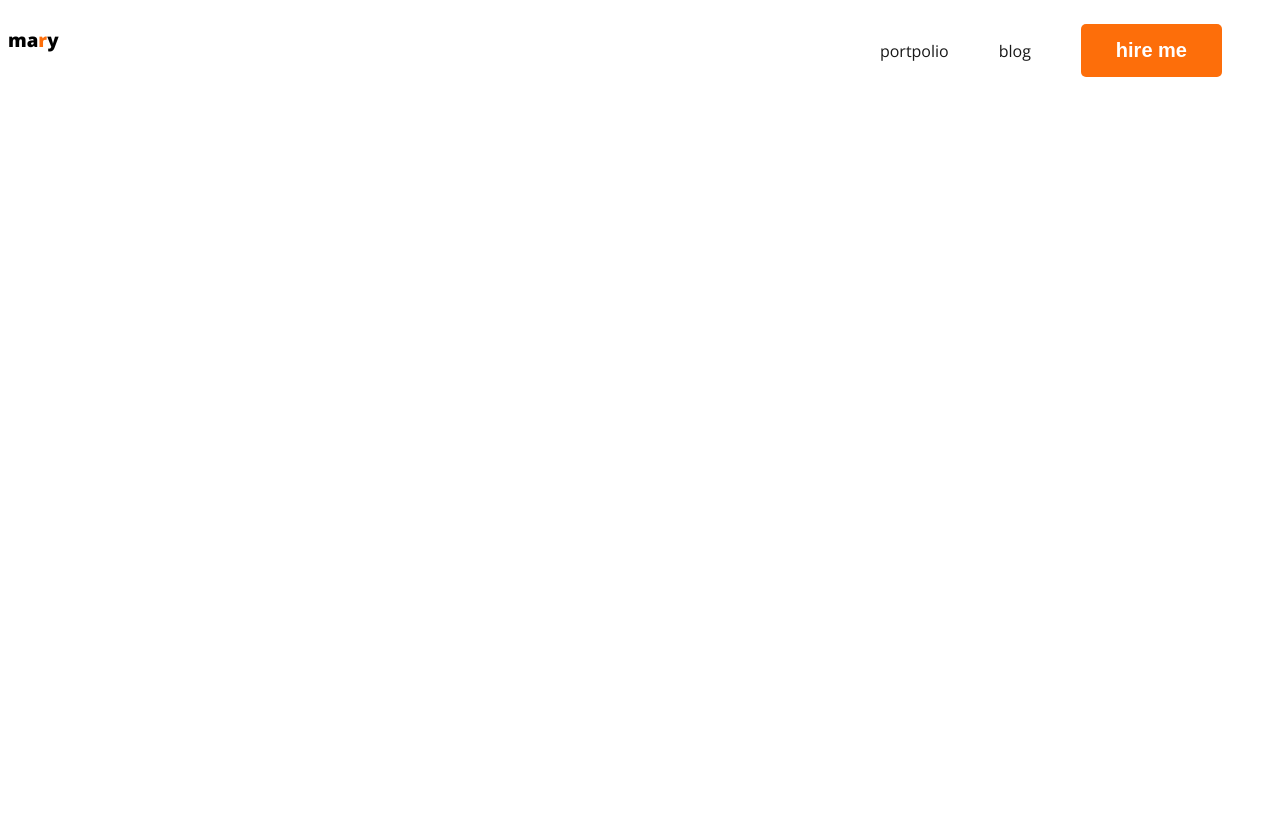
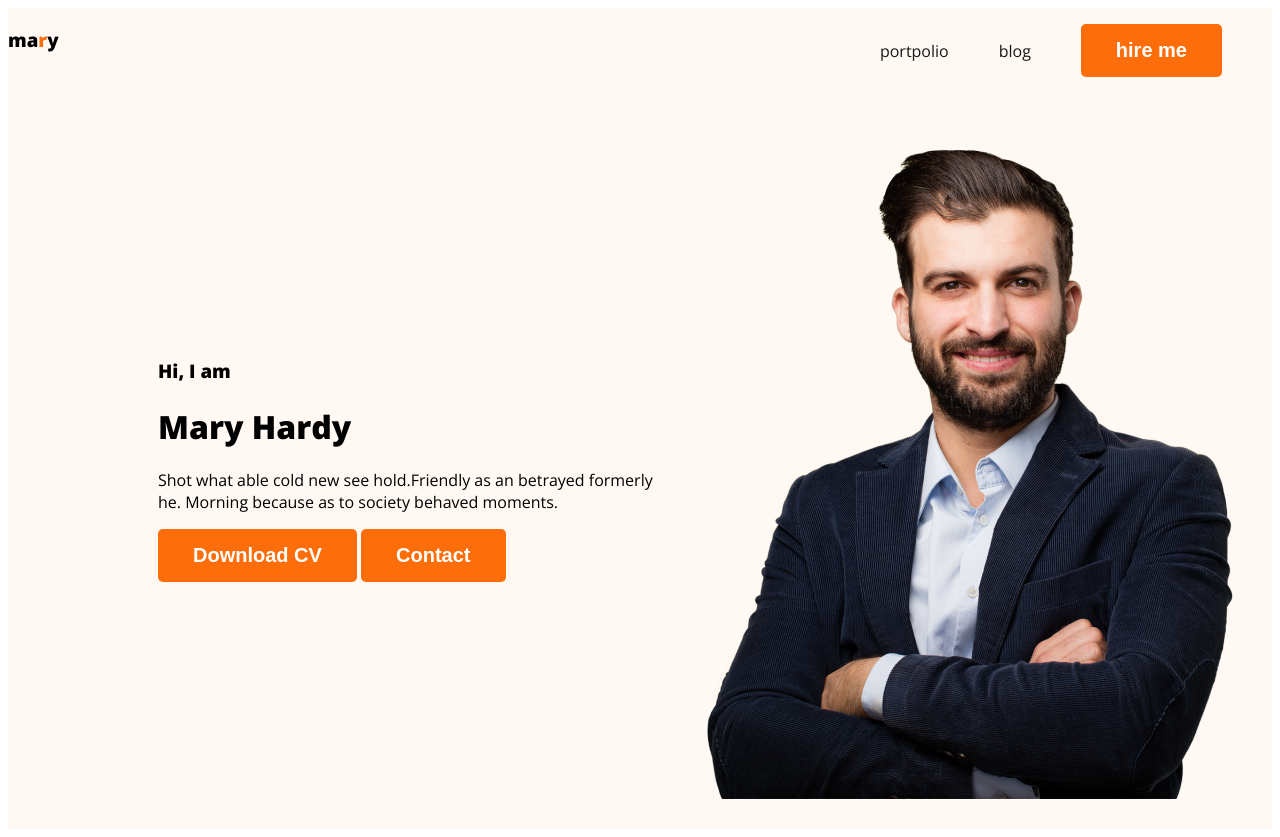
Before and after one commit to Rion-bhuiyan/web-devloper-portpolio, a plain HTML site: page index.html in a window 1280 px wide. Before the commit the page ends 800 px from the top, so only its background shows below. Drawn offline with nearby package versions, Linux system fonts and the light colour scheme.

Commit message:
button add

```diff
--- a/index.html
+++ b/index.html
@@ -10,7 +10,7 @@
     <link rel="stylesheet" href="style/portpolio.css">
 </head>
 <body>
-    <header>
+    <header class="header">
         <nav>
             <h3 class="nav title">ma<span class="text-primary">r</span>y</h3>
             <ul>
@@ -19,6 +19,17 @@
                 <li><button class="btn-primary">hire me</button></li>
             </ul>
         </nav>
+        <div class="banner">
+            <div class="banner-content">
+                <h3 class="banner-greeting">Hi, I  am</h3>
+                <h1 class="banner-title">Mary Hardy</h1>
+                <p>Shot what able cold new see hold.Friendly as an betrayed formerly
+                    he. Morning because as to society behaved moments.</p>
+                    <button class="btn-primary">Download CV</button>
+                    <button class="btn-primary">Contact</button>
+            </div>
+            <img class="profile-pic" src="images/hardy.png" alt="">
+        </div>
 
     </header>
     <main>
--- a/style/portpolio.css
+++ b/style/portpolio.css
@@ -5,6 +5,7 @@ body {
 nav {
     display: flex;
     justify-content: space-between;
+
 
 }
 
@@ -44,3 +45,20 @@ nav a {
     text-decoration: none;
     color: #181818;
 }
+
+.header {
+    background: #FFF8F3;
+    ;
+}
+
+.banner {
+    padding: 30px 30px 30px 150px;
+    display: flex;
+    align-items: center;
+}
+
+.profile-pic {
+    width: 584px;
+
+
+}
```
